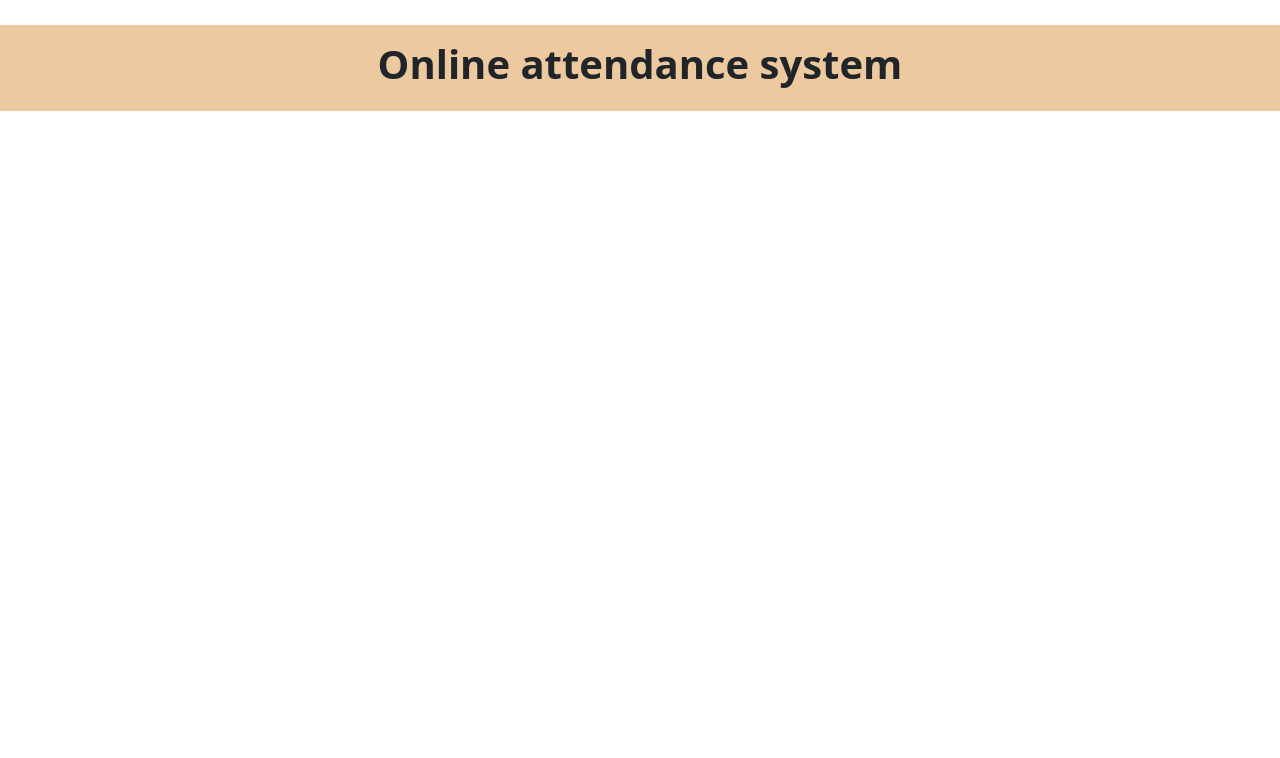
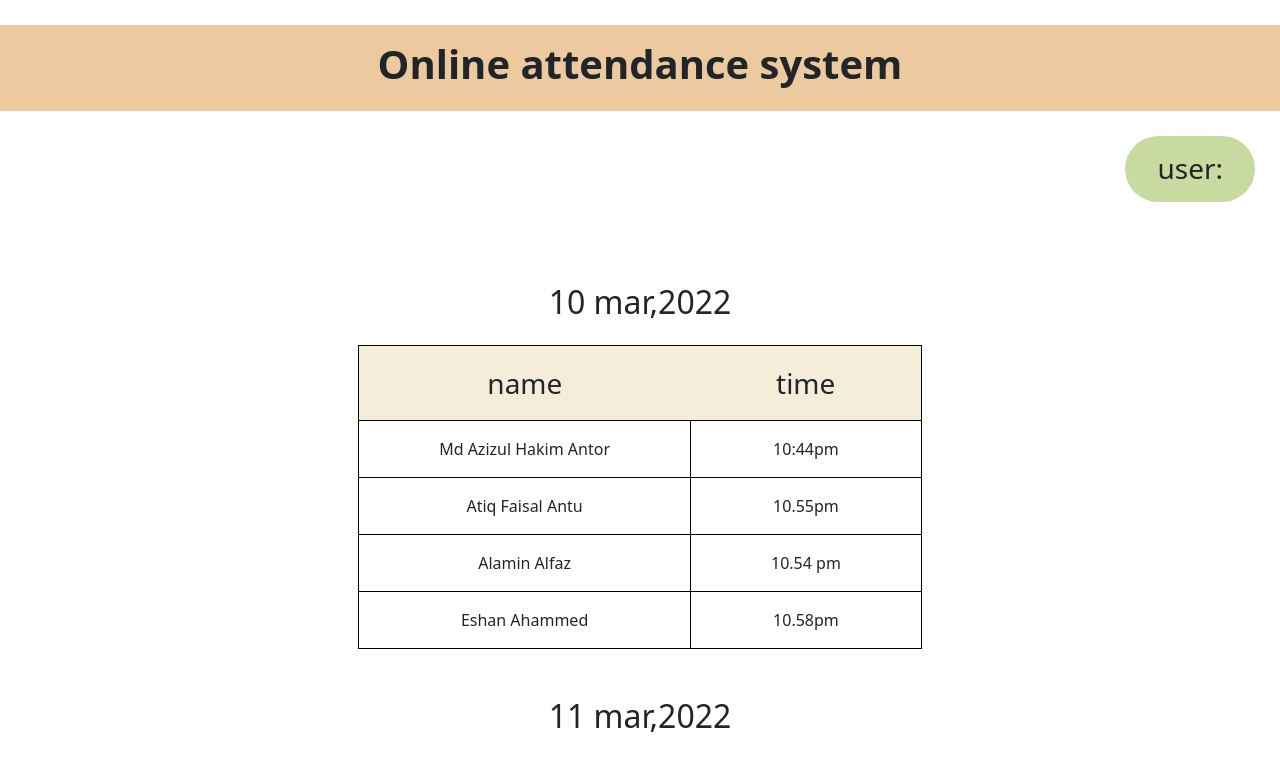
Before and after one commit to Antor1155/final_thesis_authentication_system, a React (Create React App) app: page / in a window 1280 px wide. Shown: the top 758 px of the page. Built offline with nearby package versions, Linux system fonts and the light colour scheme; no server answers.

Commit message:
attendence page done with attendence tabe for normal user

```diff
--- /dev/null
+++ b/public/fakedata.json
@@ -0,0 +1,12 @@
+[
+    {
+      "id": "6284b48518cb348497c11cbc",
+      "date": "10 mar,2022",
+      "presence": [{"name":"Md Azizul Hakim Antor", "time":"10:44pm"},{"name":"Atiq Faisal Antu", "time":"10.55pm"}, {"name": "Alamin Alfaz", "time":"10.54 pm"}, {"name":"Eshan Ahammed", "time":"10.58pm"}]
+    },
+    {
+      "id": "6284b485ab1ff782dfeb1c67",
+      "date": "11 mar,2022",
+      "presence":  [{"name":"Md Azizul Hakim Antor", "time":"10:44pm"},{"name":"Atiq Faisal Antu", "time":"10.55pm"}, {"name": "Alamin Alfaz", "time":"10.54 pm"}, {"name":"Eshan Ahammed", "time":"10.58pm"}]
+    }
+  ]
--- a/src/App.js
+++ b/src/App.js
@@ -3,8 +3,11 @@ import './App.css';
 import Login from './pages/Login';
 import 'bootstrap/dist/css/bootstrap.min.css';
 import Register from './pages/Register';
+import AttendencePage from './pages/AttendencePage';
+import Officials from './pages/officials/Officials';
 
 function App() {
+
   return (
     <div className="App">
 
@@ -15,6 +18,7 @@ function App() {
 
 
       <Routes>
+        <Route path='/' element={<Officials></Officials>}    />
         <Route path="/login" element={<Login></Login>}></Route>
         <Route path='/register' element={<Register></Register>}> </Route>
       </Routes>
--- /dev/null
+++ b/src/pages/Attendence.css
@@ -0,0 +1,18 @@
+table, td {
+    border: 1px solid black;
+  }
+thead td{
+    border: none;
+    background-color: #F5EDD9;
+}
+
+td{
+    padding: 1rem 5rem;
+}
+.attendance{
+    display: flex;
+    flex-direction: column;
+    justify-content: center;
+    align-items: center;
+    text-align: center;
+}
--- /dev/null
+++ b/src/pages/AttendencePage.js
@@ -0,0 +1,36 @@
+import React, { useEffect, useState } from 'react';
+import "./Attendence.css"
+
+const AttendencePage = () => {
+    const [data, setData] = useState([]);
+    useEffect(() => {
+        fetch('fakedata.json')
+            .then(res => res.json())
+            .then(data => setData(data))
+    }, [])
+    console.log(data);
+
+    return (
+        <div className='attendance'>
+            {data.map(res => <div key={res.id}>
+                <h2 className='mt-5 mb-4'> {res.date}</h2>
+                <table>
+                    <thead>
+                        <td className='fs-3'>name</td>
+                        <td className='fs-3'>time</td>
+                    </thead>
+                    <tbody>
+                        {res.presence.map(nt => <tr>
+                            <td>{nt.name}</td>
+                            <td>{nt.time}</td>
+                        </tr>)}
+                    </tbody>
+                </table>
+
+
+            </div>)}
+        </div>
+    );
+};
+
+export default AttendencePage;
--- a/src/pages/Login.js
+++ b/src/pages/Login.js
@@ -39,7 +39,9 @@ const Login = () => {
         // signInWithGoogle();
     }
 
-
+    if (googleUser || user) {
+        navigate(from, { replace: true });
+    }
 
     return (
         <div className='loginPage mt-5 mb-5 pb-5 mx-auto'>
--- /dev/null
+++ b/src/pages/officials/Officials.css
@@ -0,0 +1,11 @@
+.users{
+    display: flex;
+    justify-content: end;
+    padding: 25px;
+}
+.users h3{
+    background-color: #C9DAA0;
+    border-radius: 66px;
+    padding: 1rem 2rem;
+
+}
--- /dev/null
+++ b/src/pages/officials/Officials.js
@@ -0,0 +1,22 @@
+import React from 'react';
+import { useAuthState } from 'react-firebase-hooks/auth';
+import auth from '../../utilities/firebase.init';
+import AttendencePage from '../AttendencePage';
+import "./Officials.css"
+
+const Officials = () => {
+
+    const [user, loading, error] = useAuthState(auth);
+    if(user){
+
+        console.log(user.email)
+    }
+    return (
+        <div>
+            <div className='users'> <h3> user:  {user?.email.split('@')[0]} </h3></div>
+            <AttendencePage></AttendencePage>
+        </div>
+    );
+};
+
+export default Officials;
```
